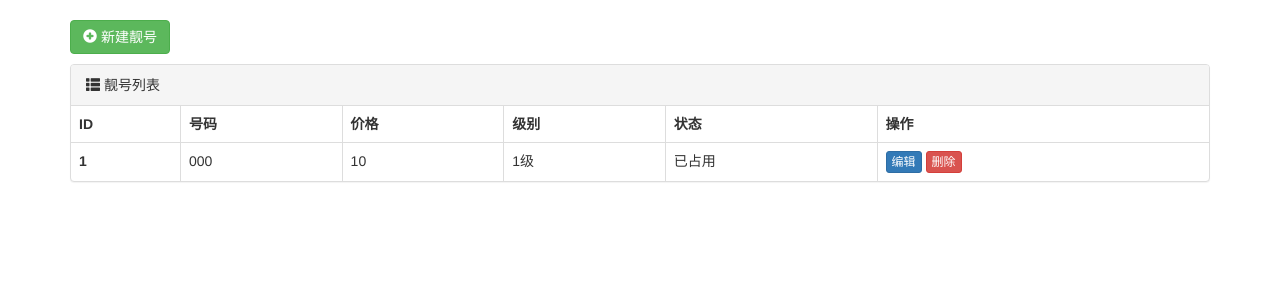
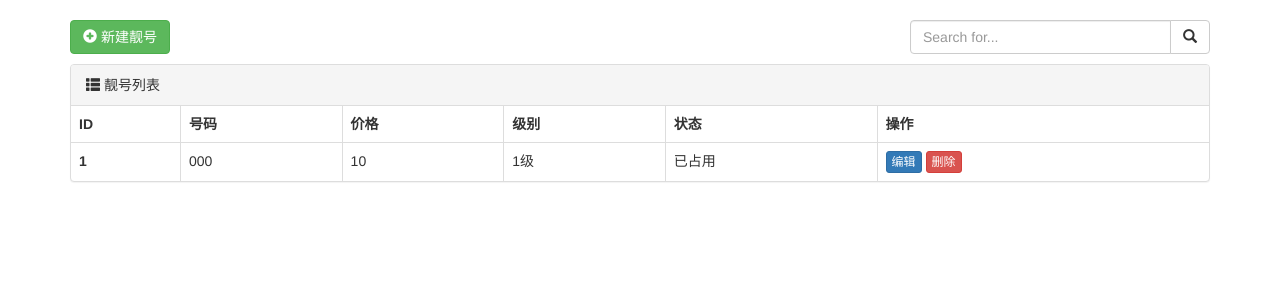
Before and after one commit to wukaijun1996/2023, a Django app: page /pretty/list/ in a window 1280 px wide. Shown: the part 52-352 px from the top of the page. Run offline with Django 4.2, Linux system fonts and the light colour scheme; tables that the repository leaves empty hold one stand-in row (values such as "Sample post"); some libraries are stand-ins or nearby versions.

Commit message:
pretty for searchfor

```diff
--- a/mysite2/app02/templates/pretty_list.html
+++ b/mysite2/app02/templates/pretty_list.html
@@ -3,11 +3,26 @@
 {% block content %}
     <div class="container">
 
-        <div style="margin-bottom: 10px">
+        <div style="margin-bottom: 10px" class="clearfix">
             <a href="/pretty/add/" class="btn btn-success">
                 <span class="glyphicon glyphicon-plus-sign" aria-hidden="true"></span>
                 新建靓号
             </a>
+
+            <div style="float: right ;width: 300px">
+                <form action="" method="get">
+                    <div class="input-group">
+                        <input type="text" name="q" class="form-control" placeholder="Search for..." value="{{ search_data }}">
+                        <span class="input-group-btn">
+                        <button class="btn btn-default" type="submit">
+                        <span class="glyphicon glyphicon-search" aria-hidden="true"></span>
+                    </button>
+                    </span>
+                    </div>
+                </form>
+            </div>
+
+
         </div>
 
 
--- a/mysite2/app02/views.py
+++ b/mysite2/app02/views.py
@@ -144,9 +144,14 @@ def user_delete(request, nid):
 
 
 def pretty_list(request):
-    # 靓号列表
-    queryset = PrettyNum.objects.all().order_by("-level")
-    return render(request, "pretty_list.html", {"queryset": queryset})
+    """靓号列表"""
+
+    data_dict = {}
+    search_data = request.GET.get('q', "")
+    if search_data:
+        data_dict["mobile__contains"] = search_data
+    queryset = PrettyNum.objects.filter(**data_dict).order_by("-level")
+    return render(request, "pretty_list.html", {"queryset": queryset, "search_data": search_data})
 
 
 # ##############################################
```
Also changed, not shown: 1 other file.
